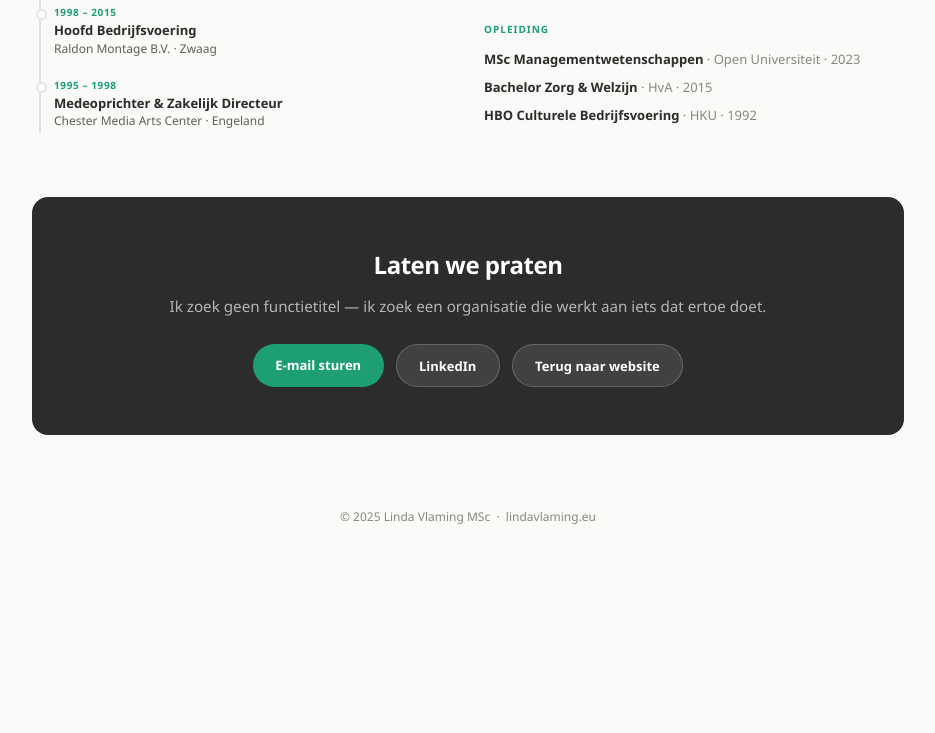
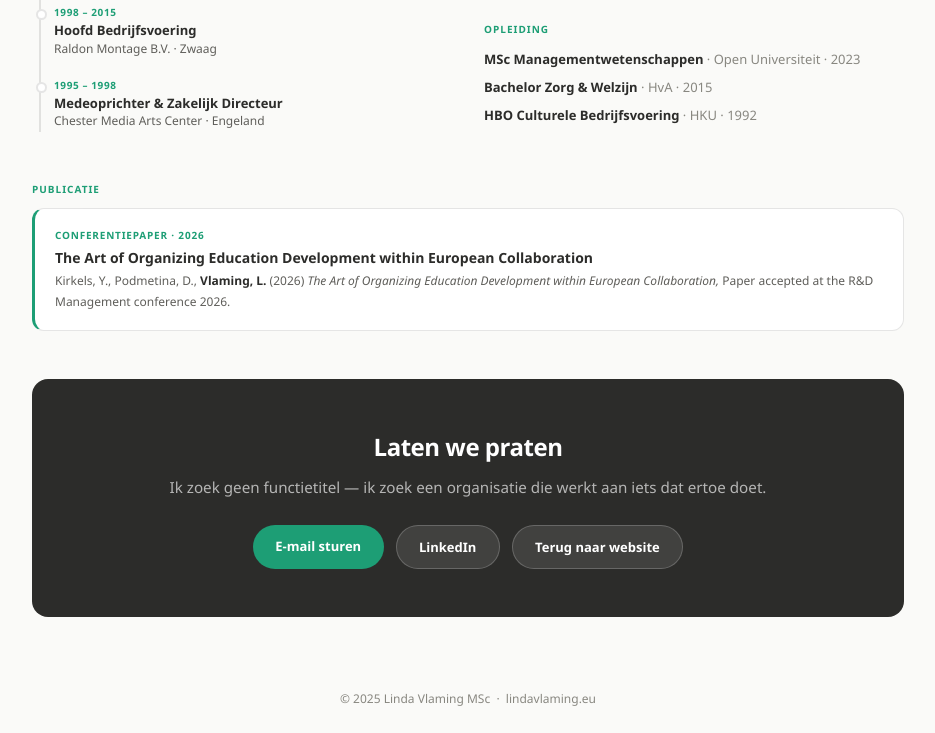
Before and after one commit to Linda-Vlaming/linda-page, a plain HTML site: page profiel.html in a window 1280 px wide. Shown: the part 1468-2201 px from the top of the page, without its empty margins (172-1107 px from the left). Before the commit the page ends 2020 px from the top, so only its background shows below. Drawn offline with Linux system fonts and the light colour scheme.

Commit message:
Add files via upload

```diff
--- a/profiel.html
+++ b/profiel.html
@@ -429,6 +429,16 @@
 
   </div>
 
+  <!-- PUBLICATIE -->
+  <div style="margin-top:2rem;">
+    <div class="section-label">Publicatie</div>
+    <div style="background:var(--white);border:1px solid var(--border);border-radius:12px;padding:1.1rem 1.25rem;border-left:3px solid var(--teal);">
+      <div style="font-size:10px;font-weight:700;color:var(--teal);text-transform:uppercase;letter-spacing:.08em;margin-bottom:4px;">Conferentiepaper · 2026</div>
+      <div style="font-size:14px;font-weight:700;color:var(--dark);margin-bottom:4px;line-height:1.4;">The Art of Organizing Education Development within European Collaboration</div>
+      <div style="font-size:12px;color:var(--mid);">Kirkels, Y., Podmetina, D., <strong style="color:var(--dark);">Vlaming, L.</strong> (2026) <em>The Art of Organizing Education Development within European Collaboration,</em> Paper accepted at the R&D Management conference 2026.</div>
+    </div>
+  </div>
+
   <div class="contact-band" id="contact">
     <h2>Laten we praten</h2>
     <p>Ik zoek geen functietitel — ik zoek een organisatie die werkt aan iets dat ertoe doet.</p>
```
Also changed, not shown: index.html (+12 -0 lines).
